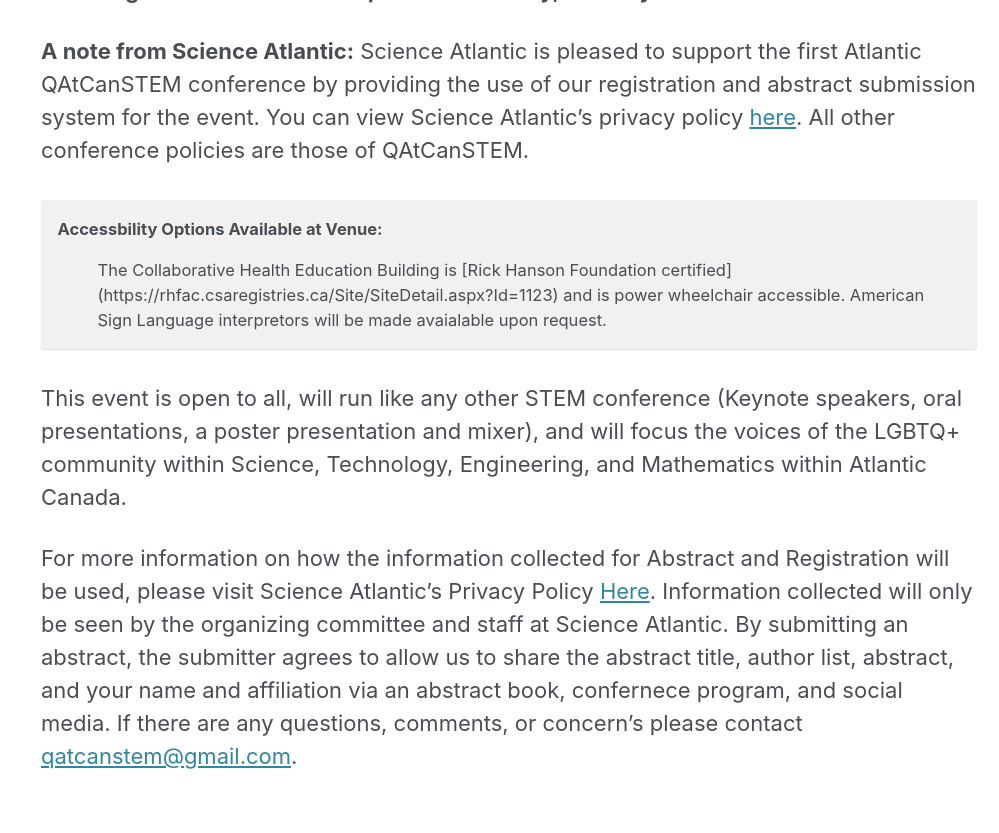
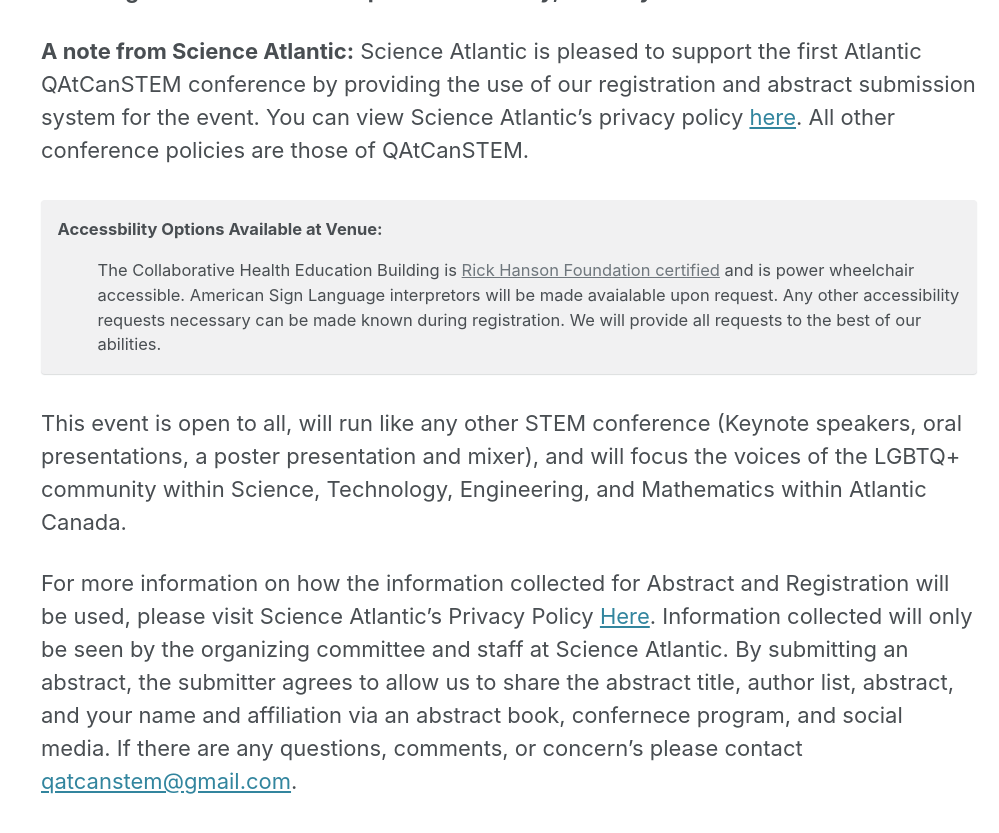
Before and after one commit to QAtCanSTEM/qatcanstem.github.io, a Jekyll site: the page built from Colloquium.md, in a window 1280 px wide and 900 px high, scrolled down 1023 px. Shown: the top 833 px of the window, without its empty margins (281-1280 px from the left). Built offline with Jekyll 4.4.1, drawn with Linux system fonts in a browser that asks for light colours; cached includes are drawn as plain includes; nearby versions of some CDN libraries.

Commit message:
Updated Colloquium.md fixed link

```diff
--- a/Colloquium.md
+++ b/Colloquium.md
@@ -23,7 +23,7 @@
 <div>
 <b>Accessbility Options Available at Venue:</b>
 <ul>
-    The Collaborative Health Education Building is [Rick Hanson Foundation certified](https://rhfac.csaregistries.ca/Site/SiteDetail.aspx?Id=1123) and is power wheelchair accessible. American Sign Language interpretors will be made avaialable upon request.
+    The Collaborative Health Education Building is <a href="https://rhfac.csaregistries.ca/Site/SiteDetail.aspx?Id=1123" target="_blank">Rick Hanson Foundation certified</a> and is power wheelchair accessible. American Sign Language interpretors will be made avaialable upon request. Any other accessibility requests necessary can be made known during registration. We will provide all requests to the best of our abilities.
 </ul>
 </div>
 
```
